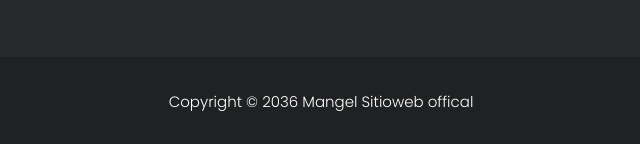
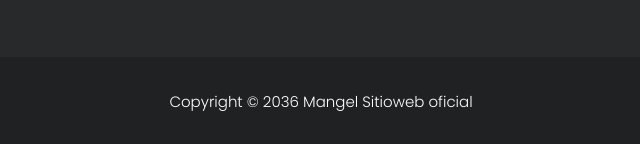
Before and after one commit to benedettysw/Mangel, a plain HTML site: page index.html in a window 1280 px wide. Shown: the part 1864-2008 px from the top of the page, 319-959 px from the left. Drawn offline with nearby package versions, Linux system fonts and the light colour scheme.

Commit message:
Update index.html
gdfgdf

```diff
--- a/index.html
+++ b/index.html
@@ -228,7 +228,7 @@ https://templatemo.com/tm-579-cyborg-gaming
     <div class="container">
       <div class="row">
         <div class="col-lg-12">
-          <p>Copyright © 2036 <a href="#">Mangel</a> Sitioweb offical
+          <p>Copyright © 2036 <a href="#">Mangel</a> Sitioweb oficial
 
         </div>
       </div>
```
